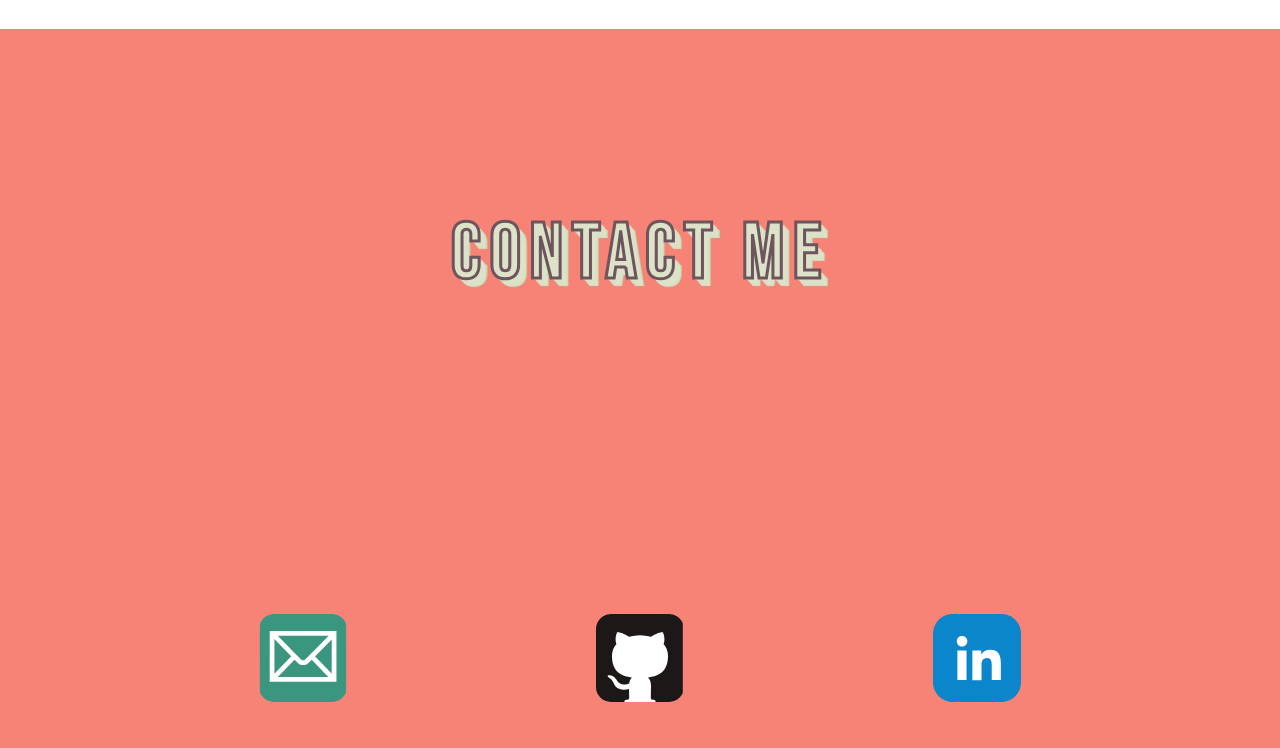
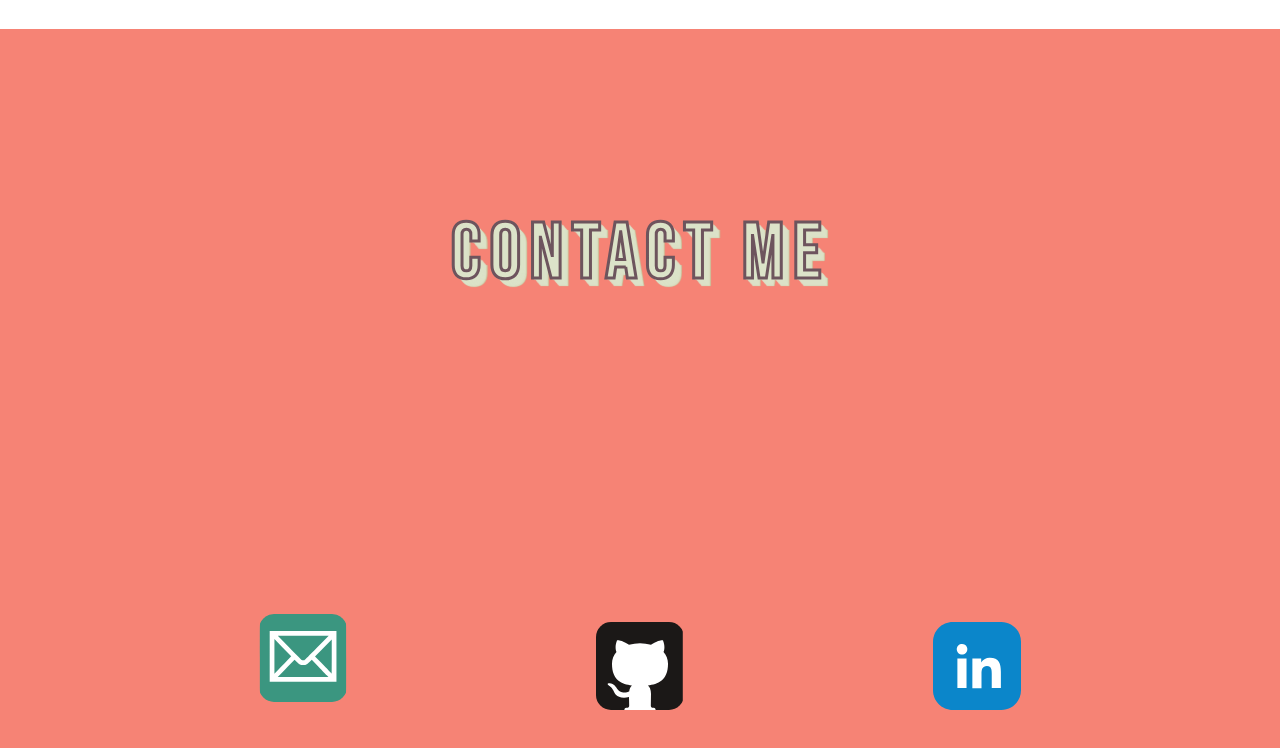
Before and after one commit to michikogo/online-resume, a React (Create React App) app: page / in a window 1280 px wide. Shown: the part 4211-4959 px from the top of the page. Built offline with nearby package versions, Linux system fonts and the light colour scheme; a web font is replaced by a local one.

Commit message:
fixed parent tag

```diff
--- a/src/Components/Contact/Components/Github.js
+++ b/src/Components/Contact/Components/Github.js
@@ -5,7 +5,7 @@ const GithubSVG = () => {
   const [github, setGithub] = useState(false);
 
   return (
-    <p>
+    <>
       {!github && (
         <a href="https://github.com/michikogo">
           <OverlayTrigger
@@ -90,7 +90,7 @@ const GithubSVG = () => {
           </OverlayTrigger>
         </a>
       )}
-    </p>
+    </>
   );
 };
 
--- a/src/Components/Contact/Components/LinkedIn.js
+++ b/src/Components/Contact/Components/LinkedIn.js
@@ -5,7 +5,7 @@ const LinkedIn = () => {
   const [linkedIn, setLinkedIn] = useState(false);
 
   return (
-    <p>
+    <>
       {!linkedIn && (
         <a href="https://www.linkedin.com/in/michikogo/">
           <OverlayTrigger
@@ -94,7 +94,7 @@ const LinkedIn = () => {
           </OverlayTrigger>
         </a>
       )}
-    </p>
+    </>
   );
 };
 
```
